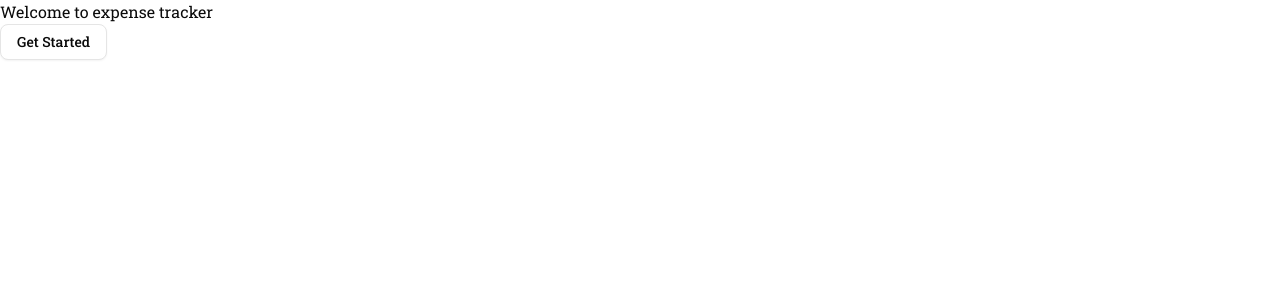
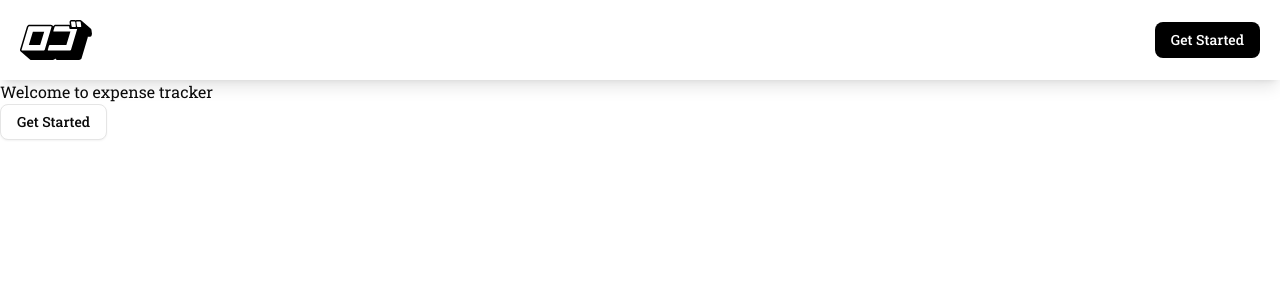
Before and after one commit to UJJAWAL8830/Expense-Tracker, a Next.js app: page / in a window 1280 px wide. Shown: the top 300 px of the page. Built offline with nearby package versions, Linux system fonts and the light colour scheme.

Commit message:
Add Header component and logo SVG to enhance the landing page

```diff
--- /dev/null
+++ b/app/_components/Header.jsx
@@ -0,0 +1,19 @@
+import { Button } from '@/components/ui/button'
+import Image from 'next/image'
+import React from 'react'
+
+const Header = () => {
+  return (
+    <div className = "p-5 flex justify-between items-center shadow-lg">
+        <Image
+            src = {"/logo.svg"}
+            alt = "Logo"
+            width = {72}
+            height = {40}
+        />
+        <Button className="bg-black text-white cursor-pointer">Get Started</Button>
+    </div>
+  )
+}
+
+export default Header
--- /dev/null
+++ b/app/dashboard/page.jsx
@@ -0,0 +1,9 @@
+import React from 'react'
+
+const Dashboard = () => {
+  return (
+    <div>Dashboard</div>
+  )
+}
+
+export default Dashboard
--- a/app/page.jsx
+++ b/app/page.jsx
@@ -1,11 +1,14 @@
 import { Button } from "@/components/ui/button";
 import Image from "next/image";
+import Header from "./_components/Header";
 
 export default function Home() {
   return (
     <>
+      <Header />
       <h1>Welcome to expense tracker</h1>
       <Button variant="outline">Get Started</Button>
+
     </>
   );
 }
```
Also changed, not shown: public/logo.svg (added).
